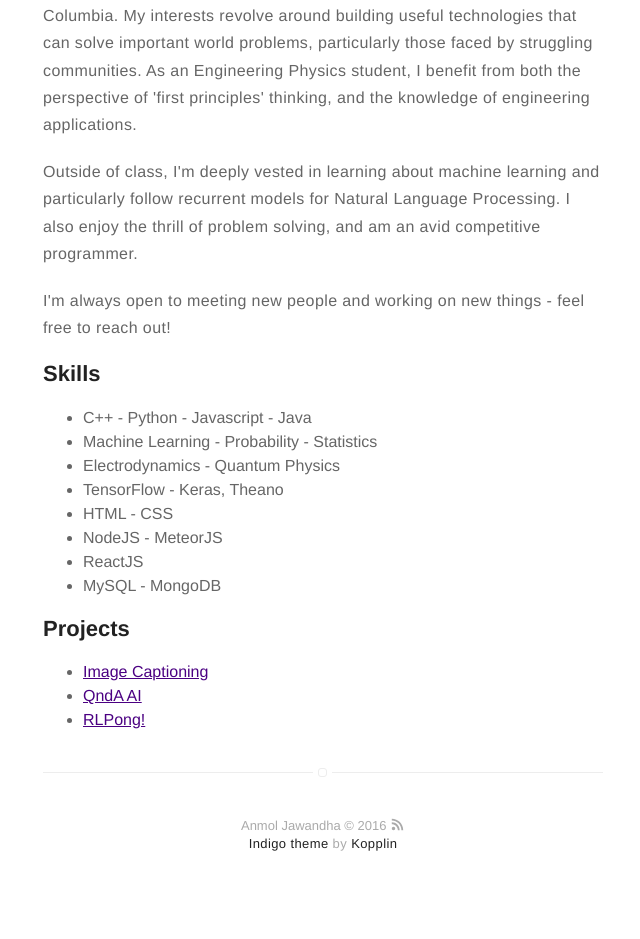
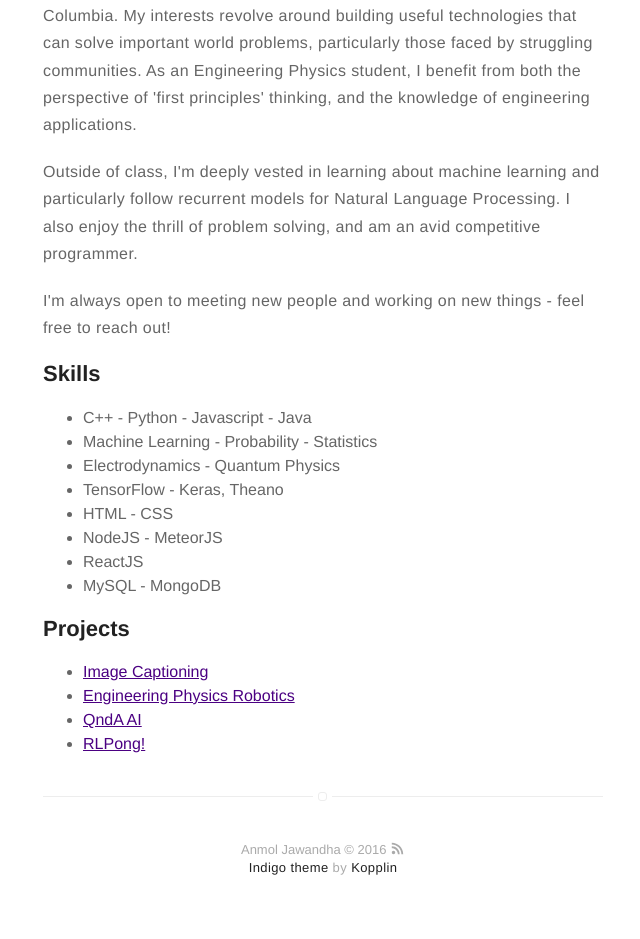
Before and after one commit to Anmol6/anmol6.github.io, a Jekyll site: the page built from about.md, in a window 1280 px wide. Shown: the part 380-1319 px from the top of the page, without its empty margins (317-957 px from the left). Built offline with Jekyll 4.4.1, drawn with Linux system fonts in a browser that asks for light colours; before the commit the page ends 1295 px from its top, so only the background shows below that.

Commit message:
Update about.md

```diff
--- a/about.md
+++ b/about.md
@@ -33,6 +33,7 @@
 
 <ul>
 	<li><a href="https://github.com/Anmol6/capshun">Image Captioning</a></li>
+	<li><a href="https://github.com/Anmol6/ENPH253">Engineering Physics Robotics</a></li>
 	<li><a href="https://github.com/Anmol6/bAbi-tasks">QndA AI</a></li>
 	<li><a href="https://github.com/Anmol6/RLPong">RLPong!</a></li>
 
```
